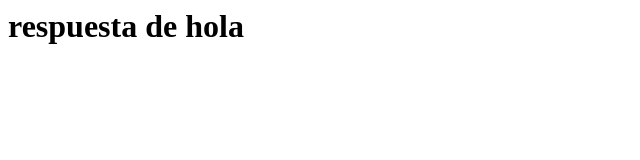
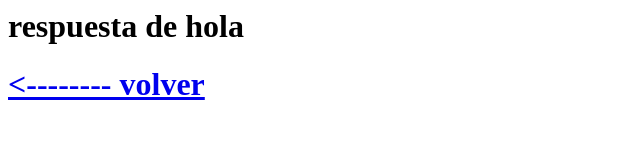
Before and after one commit to luisjsc/practicagit, a plain HTML site: page contenido.html in a window 1280 px wide. Shown: the whole page, without its empty margins (0-640 px from the left). Drawn offline with Linux system fonts and the light colour scheme.

Commit message:
agregado

```diff
--- a/contenido.html
+++ b/contenido.html
@@ -6,5 +6,6 @@
 </head>
 <body>
 	<h1>respuesta de hola</h1>
+	<a href="index.html" > <h1><-------- volver</h1></a>
 </body>
 </html>
```
